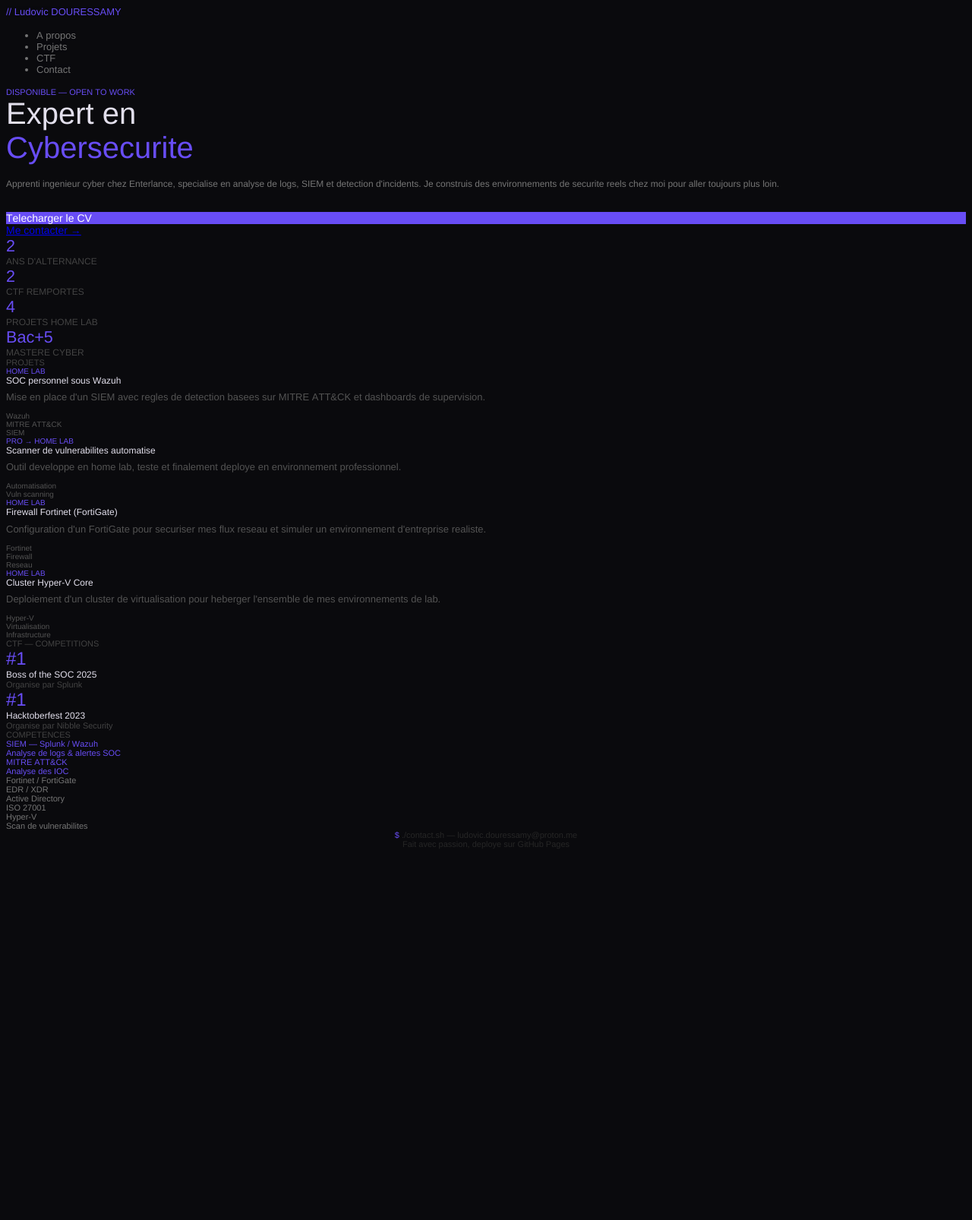
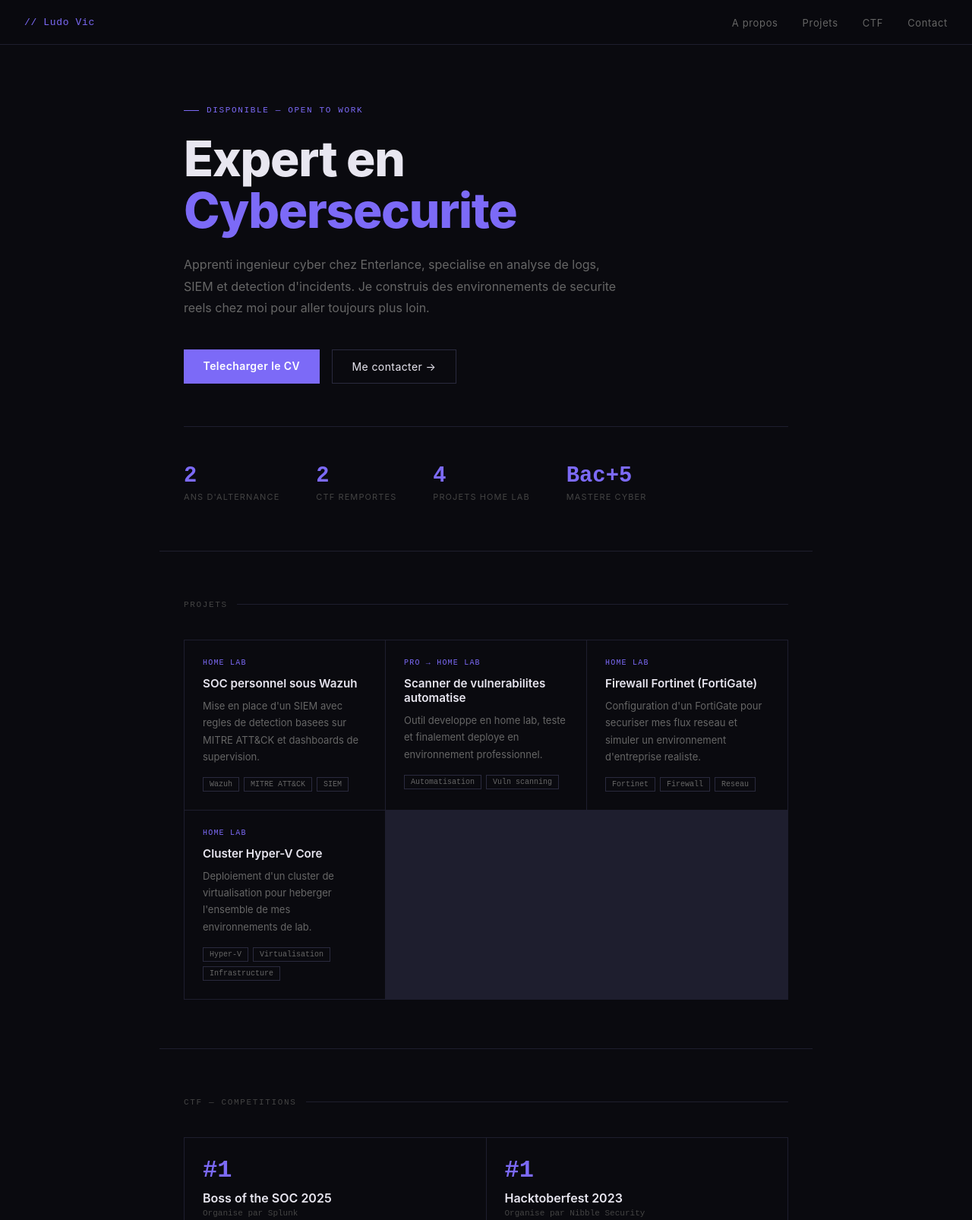
Before and after one commit to d-ludo/d-ludo.github.io, a plain HTML site: page index.html in a window 1280 px wide. Shown: the top 1606 px of the page at 76% size. Before the commit the page ends 1125 px from the top, so only its background shows below. Drawn offline with Linux system fonts and the light colour scheme.

Commit message:
Update index.html

```diff
--- a/index.html
+++ b/index.html
@@ -1,107 +1,451 @@
-<!DOCTYPE html PUBLIC "-//W3C//DTD HTML 4.01//EN" "http://www.w3.org/TR/html4/strict.dtd">
-<html>
+<!DOCTYPE html>
+<html lang="fr">
 <head>
-  <meta http-equiv="Content-Type" content="text/html; charset=utf-8">
-  <meta http-equiv="Content-Style-Type" content="text/css">
-  <title></title>
-  <meta name="Generator" content="Cocoa HTML Writer">
-  <meta name="CocoaVersion" content="2685.4">
-  <style type="text/css">
-    body {background-color: #0a0a0d}
-    p.p1 {margin: 0.0px 0.0px 0.0px 0.0px; font: 13.0px 'Helvetica Neue'; color: #684df5; -webkit-text-stroke: #684df5}
-    p.p4 {margin: 0.0px 0.0px 0.0px 0.0px; font: 11.0px 'Helvetica Neue'; color: #684df5; -webkit-text-stroke: #684df5}
-    p.p6 {margin: 0.0px 0.0px 30.0px 0.0px; font: 12.0px 'Helvetica Neue'; color: #757575; -webkit-text-stroke: #757575}
-    p.p7 {margin: 0.0px 0.0px 0.0px 0.0px; font: 14.0px 'Helvetica Neue'; color: #ffffff; -webkit-text-stroke: #ffffff; background-color: #684df5}
-    p.p8 {margin: 0.0px 0.0px 0.0px 0.0px; font: 14.0px 'Helvetica Neue'; color: #e2dfec; -webkit-text-stroke: #e2dfec}
-    p.p9 {margin: 0.0px 0.0px 0.0px 0.0px; font: 21.6px 'Helvetica Neue'; color: #684df5; -webkit-text-stroke: #684df5}
-    p.p10 {margin: 0.0px 0.0px 0.0px 0.0px; font: 12.0px 'Helvetica Neue'; color: #434343; -webkit-text-stroke: #434343}
-    p.p11 {margin: 0.0px 0.0px 0.0px 0.0px; font: 11.0px 'Helvetica Neue'; color: #434343; -webkit-text-stroke: #434343}
-    p.p12 {margin: 0.0px 0.0px 0.0px 0.0px; font: 10.0px 'Helvetica Neue'; color: #684df5; -webkit-text-stroke: #684df5}
-    p.p14 {margin: 0.0px 0.0px 12.0px 0.0px; font: 13.0px 'Helvetica Neue'; color: #535353; -webkit-text-stroke: #535353}
-    p.p15 {margin: 0.0px 0.0px 0.0px 0.0px; font: 10.0px 'Helvetica Neue'; color: #535353; -webkit-text-stroke: #535353}
-    p.p16 {margin: 0.0px 0.0px 0.0px 0.0px; font: 24.0px 'Helvetica Neue'; color: #684df5; -webkit-text-stroke: #684df5}
-    p.p17 {margin: 0.0px 0.0px 0.0px 0.0px; font: 12.0px 'Helvetica Neue'; color: #e2dfec; -webkit-text-stroke: #e2dfec}
-    p.p18 {margin: 0.0px 0.0px 0.0px 0.0px; font: 11.0px 'Helvetica Neue'; color: #757575; -webkit-text-stroke: #757575}
-    p.p19 {margin: 0.0px 0.0px 0.0px 0.0px; text-align: center; font: 11.0px 'Helvetica Neue'; color: #262626; -webkit-text-stroke: #262626}
-    li.li2 {margin: 0.0px 0.0px 0.0px 0.0px; font: 13.0px 'Helvetica Neue'; color: #757575; -webkit-text-stroke: #757575}
-    li.li3 {margin: 0.0px 0.0px 0.0px 0.0px; font: 13.0px 'Helvetica Neue'; color: #757575}
-    span.s1 {font-kerning: none; background-color: rgba(10, 10, 13, 0.85)}
-    span.s2 {background-color: rgba(10, 10, 13, 0.85); -webkit-text-stroke: 0px #000000}
-    span.s3 {background-color: rgba(10, 10, 13, 0.85)}
-    span.s4 {font-kerning: none; background-color: rgba(10, 10, 13, 0.85); -webkit-text-stroke: 0px #757575}
-    span.s5 {font-kerning: none}
-    span.s6 {font-kerning: none; color: #e2dfec; -webkit-text-stroke: 0px #e2dfec}
-    span.s7 {font: 14.0px 'Helvetica Neue'; font-kerning: none; color: #e2dfec; -webkit-text-stroke: 0px #e2dfec}
-    span.s8 {font-kerning: none; background-color: #0a0a0d}
-    span.s9 {font-kerning: none; color: #684df5; -webkit-text-stroke: 0px #684df5}
-    ul.ul1 {list-style-type: disc}
+  <meta charset="UTF-8">
+  <meta name="viewport" content="width=device-width, initial-scale=1.0">
+  <title>Ludo Vic — Expert en Cybersecurite</title>
+  <style>
+    *, *::before, *::after { margin: 0; padding: 0; box-sizing: border-box; }
+
+    :root {
+      --purple: #7c6af7;
+      --bg: #0a0a0f;
+      --bg2: #111118;
+      --border: #1e1e2e;
+      --border2: #2a2a3e;
+      --text: #e8e6f0;
+      --muted: #666;
+      --dim: #444;
+    }
+
+    body {
+      font-family: -apple-system, BlinkMacSystemFont, 'Segoe UI', system-ui, sans-serif;
+      background: var(--bg);
+      color: var(--text);
+      min-height: 100vh;
+      -webkit-font-smoothing: antialiased;
+    }
+
+    a { text-decoration: none; color: inherit; }
+
+    nav {
+      display: flex;
+      justify-content: space-between;
+      align-items: center;
+      padding: 1.2rem 2rem;
+      border-bottom: 1px solid var(--border);
+      position: sticky;
+      top: 0;
+      background: rgba(10,10,15,0.92);
+      backdrop-filter: blur(12px);
+      -webkit-backdrop-filter: blur(12px);
+      z-index: 100;
+    }
+
+    .nav-logo {
+      font-family: 'Courier New', monospace;
+      font-size: 13px;
+      color: var(--purple);
+      letter-spacing: 0.05em;
+    }
+
+    .nav-links {
+      display: flex;
+      gap: 2rem;
+      list-style: none;
+    }
+
+    .nav-links a {
+      font-size: 13px;
+      color: var(--muted);
+      letter-spacing: 0.05em;
+      transition: color 0.2s;
+    }
+
+    .nav-links a:hover { color: var(--text); }
+
+    .hero {
+      padding: 5rem 2rem 4rem;
+      max-width: 860px;
+      margin: 0 auto;
+    }
+
+    .hero-tag {
+      font-family: 'Courier New', monospace;
+      font-size: 11px;
+      color: var(--purple);
+      letter-spacing: 0.15em;
+      text-transform: uppercase;
+      margin-bottom: 1.5rem;
+      display: flex;
+      align-items: center;
+      gap: 10px;
+    }
+
+    .hero-tag::before {
+      content: '';
+      display: inline-block;
+      width: 20px;
+      height: 1px;
+      background: var(--purple);
+    }
+
+    h1 {
+      font-size: clamp(2.4rem, 6vw, 4rem);
+      font-weight: 800;
+      line-height: 1.05;
+      margin-bottom: 1.5rem;
+      letter-spacing: -0.02em;
+    }
+
+    .accent { color: var(--purple); }
+
+    .hero-desc {
+      font-size: 1rem;
+      color: var(--muted);
+      line-height: 1.8;
+      max-width: 580px;
+      margin-bottom: 2.5rem;
+    }
+
+    .hero-cta {
+      display: flex;
+      gap: 1rem;
+      flex-wrap: wrap;
+    }
+
+    .btn-primary {
+      padding: 0.8rem 1.6rem;
+      background: var(--purple);
+      color: #fff;
+      border: none;
+      font-size: 14px;
+      font-weight: 600;
+      cursor: pointer;
+      letter-spacing: 0.03em;
+      transition: opacity 0.2s;
+      display: inline-block;
+    }
+
+    .btn-primary:hover { opacity: 0.85; }
+
+    .btn-outline {
+      padding: 0.8rem 1.6rem;
+      background: transparent;
+      color: var(--text);
+      border: 1px solid var(--border2);
+      font-size: 14px;
+      cursor: pointer;
+      letter-spacing: 0.03em;
+      transition: border-color 0.2s;
+      display: inline-block;
+    }
+
+    .btn-outline:hover { border-color: var(--purple); }
+
+    .stats-row {
+      display: flex;
+      gap: 3rem;
+      margin-top: 3.5rem;
+      padding-top: 3rem;
+      border-top: 1px solid var(--border);
+      flex-wrap: wrap;
+    }
+
+    .stat-number {
+      font-family: 'Courier New', monospace;
+      font-size: 1.8rem;
+      font-weight: 700;
+      color: var(--purple);
+    }
+
+    .stat-label {
+      font-size: 11px;
+      color: var(--dim);
+      margin-top: 4px;
+      letter-spacing: 0.1em;
+      text-transform: uppercase;
+    }
+
+    section {
+      max-width: 860px;
+      margin: 0 auto;
+      padding: 4rem 2rem;
+      border-top: 1px solid var(--border);
+    }
+
+    .section-label {
+      font-family: 'Courier New', monospace;
+      font-size: 11px;
+      color: var(--dim);
+      letter-spacing: 0.15em;
+      text-transform: uppercase;
+      margin-bottom: 2.5rem;
+      display: flex;
+      align-items: center;
+      gap: 12px;
+    }
+
+    .section-label::after {
+      content: '';
+      flex: 1;
+      height: 1px;
+      background: var(--border);
+    }
+
+    .projects-grid {
+      display: grid;
+      grid-template-columns: repeat(auto-fit, minmax(240px, 1fr));
+      gap: 1px;
+      background: var(--border);
+      border: 1px solid var(--border);
+    }
+
+    .project-card {
+      background: var(--bg);
+      padding: 1.5rem;
+      transition: background 0.2s;
+    }
+
+    .project-card:hover { background: var(--bg2); }
+
+    .project-type {
+      font-family: 'Courier New', monospace;
+      font-size: 10px;
+      color: var(--purple);
+      letter-spacing: 0.12em;
+      text-transform: uppercase;
+      margin-bottom: 0.75rem;
+    }
+
+    .project-card h3 {
+      font-size: 0.95rem;
+      font-weight: 600;
+      margin-bottom: 0.6rem;
+      color: var(--text);
+    }
+
+    .project-card p {
+      font-size: 13px;
+      color: var(--muted);
+      line-height: 1.7;
+      margin-bottom: 1rem;
+    }
+
+    .project-tags {
+      display: flex;
+      flex-wrap: wrap;
+      gap: 6px;
+    }
+
+    .tag {
+      font-family: 'Courier New', monospace;
+      font-size: 10px;
+      padding: 3px 8px;
+      border: 1px solid var(--border2);
+      color: var(--muted);
+    }
+
+    .ctf-grid {
+      display: grid;
+      grid-template-columns: 1fr 1fr;
+      gap: 1px;
+      background: var(--border);
+      border: 1px solid var(--border);
+    }
+
+    .ctf-card {
+      background: var(--bg);
+      padding: 1.5rem;
+    }
+
+    .ctf-rank {
+      font-family: 'Courier New', monospace;
+      font-size: 2rem;
+      font-weight: 700;
+      color: var(--purple);
+      margin-bottom: 0.5rem;
+    }
+
+    .ctf-name {
+      font-size: 1rem;
+      font-weight: 600;
+      margin-bottom: 0.3rem;
+      color: var(--text);
+    }
+
+    .ctf-org {
+      font-family: 'Courier New', monospace;
+      font-size: 11px;
+      color: var(--dim);
+    }
+
+    .skills-list {
+      display: flex;
+      flex-wrap: wrap;
+      gap: 8px;
+    }
+
+    .skill-pill {
+      font-family: 'Courier New', monospace;
+      font-size: 11px;
+      padding: 6px 14px;
+      border: 1px solid var(--border2);
+      color: var(--muted);
+      letter-spacing: 0.04em;
+      transition: border-color 0.2s, color 0.2s;
+      cursor: default;
+    }
+
+    .skill-pill:hover { border-color: var(--purple); color: var(--text); }
+    .skill-pill.hl { border-color: var(--purple); color: var(--purple); }
+
+    footer {
+      border-top: 1px solid var(--border);
+      padding: 2rem;
+      text-align: center;
+      font-family: 'Courier New', monospace;
+      font-size: 11px;
+      color: var(--dim);
+      letter-spacing: 0.08em;
+    }
+
+    footer .cmd { color: var(--purple); display: block; margin-bottom: 0.5rem; }
+
+    @media (max-width: 600px) {
+      nav { padding: 1rem; }
+      .nav-links { gap: 1rem; }
+      .hero { padding: 3rem 1rem 2rem; }
+      section { padding: 3rem 1rem; }
+      .ctf-grid { grid-template-columns: 1fr; }
+      .stats-row { gap: 1.5rem; }
+    }
   </style>
 </head>
 <body>
-<p class="p1"><span class="s1">// Ludovic DOURESSAMY </span></p>
-<ul class="ul1">
-  <li class="li2"><span class="s2"></span><span class="s1">A propos</span></li>
-  <li class="li2"><span class="s2"></span><span class="s1">Projets</span></li>
-  <li class="li3"><span class="s3"></span><span class="s4">CTF</span></li>
-  <li class="li2"><span class="s2"></span><span class="s1">Contact</span></li>
-</ul>
-<p class="p4"><span class="s5">DISPONIBLE — OPEN TO WORK</span></p>
-<h1 style="margin: 0.0px 0.0px 18.0px 0.0px; font: 40.0px 'Helvetica Neue'; color: #684df5; -webkit-text-stroke: #684df5"><span class="s6">Expert en<br>
-</span><span class="s5">Cybersecurite</span></h1>
-<p class="p6"><span class="s5">Apprenti ingenieur cyber chez Enterlance, specialise en analyse de logs, SIEM et detection d'incidents. Je construis des environnements de securite reels chez moi pour aller toujours plus loin.</span></p>
-<p class="p7"><span class="s5">Telecharger le CV</span></p>
-<p class="p8"><span class="s5"><a href="mailto:ludovic.douressamy@proton.me">Me contacter →<span class="s7"></span></a></span></p>
-<p class="p9"><span class="s5">2</span></p>
-<p class="p10"><span class="s5">ANS D'ALTERNANCE</span></p>
-<p class="p9"><span class="s5">2</span></p>
-<p class="p10"><span class="s5">CTF REMPORTES</span></p>
-<p class="p9"><span class="s5">4</span></p>
-<p class="p10"><span class="s5">PROJETS HOME LAB</span></p>
-<p class="p9"><span class="s5">Bac+5</span></p>
-<p class="p10"><span class="s5">MASTERE CYBER</span></p>
-<p class="p11"><span class="s5">PROJETS</span></p>
-<p class="p12"><span class="s8">HOME LAB</span></p>
-<h3 style="margin: 0.0px 0.0px 7.2px 0.0px; font: 12.0px 'Helvetica Neue'; color: #e2dfec; -webkit-text-stroke: #e2dfec"><span class="s8">SOC personnel sous Wazuh</span></h3>
-<p class="p14"><span class="s8">Mise en place d'un SIEM avec regles de detection basees sur MITRE ATT&amp;CK et dashboards de supervision.</span></p>
-<p class="p15"><span class="s8">Wazuh</span></p>
-<p class="p15"><span class="s8">MITRE ATT&amp;CK</span></p>
-<p class="p15"><span class="s8">SIEM</span></p>
-<p class="p12"><span class="s8">PRO → HOME LAB</span></p>
-<h3 style="margin: 0.0px 0.0px 7.2px 0.0px; font: 12.0px 'Helvetica Neue'; color: #e2dfec; -webkit-text-stroke: #e2dfec"><span class="s8">Scanner de vulnerabilites automatise</span></h3>
-<p class="p14"><span class="s8">Outil developpe en home lab, teste et finalement deploye en environnement professionnel.</span></p>
-<p class="p15"><span class="s8">Automatisation</span></p>
-<p class="p15"><span class="s8">Vuln scanning</span></p>
-<p class="p12"><span class="s8">HOME LAB</span></p>
-<h3 style="margin: 0.0px 0.0px 7.2px 0.0px; font: 12.0px 'Helvetica Neue'; color: #e2dfec; -webkit-text-stroke: #e2dfec"><span class="s8">Firewall Fortinet (FortiGate)</span></h3>
-<p class="p14"><span class="s8">Configuration d'un FortiGate pour securiser mes flux reseau et simuler un environnement d'entreprise realiste.</span></p>
-<p class="p15"><span class="s8">Fortinet</span></p>
-<p class="p15"><span class="s8">Firewall</span></p>
-<p class="p15"><span class="s8">Reseau</span></p>
-<p class="p12"><span class="s8">HOME LAB</span></p>
-<h3 style="margin: 0.0px 0.0px 7.2px 0.0px; font: 12.0px 'Helvetica Neue'; color: #e2dfec; -webkit-text-stroke: #e2dfec"><span class="s8">Cluster Hyper-V Core</span></h3>
-<p class="p14"><span class="s8">Deploiement d'un cluster de virtualisation pour heberger l'ensemble de mes environnements de lab.</span></p>
-<p class="p15"><span class="s8">Hyper-V</span></p>
-<p class="p15"><span class="s8">Virtualisation</span></p>
-<p class="p15"><span class="s8">Infrastructure</span></p>
-<p class="p11"><span class="s5">CTF — COMPETITIONS</span></p>
-<p class="p16"><span class="s8">#1</span></p>
-<p class="p17"><span class="s8">Boss of the SOC 2025</span></p>
-<p class="p11"><span class="s8">Organise par Splunk</span></p>
-<p class="p16"><span class="s8">#1</span></p>
-<p class="p17"><span class="s8">Hacktoberfest 2023</span></p>
-<p class="p11"><span class="s8">Organise par Nibble Security</span></p>
-<p class="p11"><span class="s5">COMPETENCES</span></p>
-<p class="p4"><span class="s5">SIEM — Splunk / Wazuh</span></p>
-<p class="p4"><span class="s5">Analyse de logs &amp; alertes SOC</span></p>
-<p class="p4"><span class="s5">MITRE ATT&amp;CK</span></p>
-<p class="p4"><span class="s5">Analyse des IOC</span></p>
-<p class="p18"><span class="s5">Fortinet / FortiGate</span></p>
-<p class="p18"><span class="s5">EDR / XDR</span></p>
-<p class="p18"><span class="s5">Active Directory</span></p>
-<p class="p18"><span class="s5">ISO 27001</span></p>
-<p class="p18"><span class="s5">Hyper-V</span></p>
-<p class="p18"><span class="s5">Scan de vulnerabilites</span></p>
-<p class="p19"><span class="s9">$</span><span class="s5"> ./contact.sh — ludovic.douressamy@proton.me</span></p>
-<p class="p19"><span class="s5">Fait avec passion, deploye sur GitHub Pages</span></p>
+
+  <nav>
+    <div class="nav-logo">// Ludo Vic</div>
+    <ul class="nav-links">
+      <li><a href="#about">A propos</a></li>
+      <li><a href="#projects">Projets</a></li>
+      <li><a href="#ctf">CTF</a></li>
+      <li><a href="#contact">Contact</a></li>
+    </ul>
+  </nav>
+
+  <div class="hero" id="about">
+    <div class="hero-tag">Disponible &mdash; Open to work</div>
+    <h1>Expert en<br><span class="accent">Cybersecurite</span></h1>
+    <p class="hero-desc">
+      Apprenti ingenieur cyber chez Enterlance, specialise en analyse de logs, SIEM et detection d'incidents. Je construis des environnements de securite reels chez moi pour aller toujours plus loin.
+    </p>
+    <div class="hero-cta">
+      <a href="#" class="btn-primary">Telecharger le CV</a>
+      <a href="mailto:ludovic.douressamy@proton.me" class="btn-outline">Me contacter &rarr;</a>
+    </div>
+
+    <div class="stats-row">
+      <div>
+        <div class="stat-number">2</div>
+        <div class="stat-label">Ans d'alternance</div>
+      </div>
+      <div>
+        <div class="stat-number">2</div>
+        <div class="stat-label">CTF remportes</div>
+      </div>
+      <div>
+        <div class="stat-number">4</div>
+        <div class="stat-label">Projets Home Lab</div>
+      </div>
+      <div>
+        <div class="stat-number">Bac+5</div>
+        <div class="stat-label">Mastere Cyber</div>
+      </div>
+    </div>
+  </div>
+
+  <section id="projects">
+    <div class="section-label">Projets</div>
+    <div class="projects-grid">
+      <div class="project-card">
+        <div class="project-type">Home Lab</div>
+        <h3>SOC personnel sous Wazuh</h3>
+        <p>Mise en place d'un SIEM avec regles de detection basees sur MITRE ATT&amp;CK et dashboards de supervision.</p>
+        <div class="project-tags">
+          <span class="tag">Wazuh</span>
+          <span class="tag">MITRE ATT&amp;CK</span>
+          <span class="tag">SIEM</span>
+        </div>
+      </div>
+      <div class="project-card">
+        <div class="project-type">Pro &rarr; Home Lab</div>
+        <h3>Scanner de vulnerabilites automatise</h3>
+        <p>Outil developpe en home lab, teste et finalement deploye en environnement professionnel.</p>
+        <div class="project-tags">
+          <span class="tag">Automatisation</span>
+          <span class="tag">Vuln scanning</span>
+        </div>
+      </div>
+      <div class="project-card">
+        <div class="project-type">Home Lab</div>
+        <h3>Firewall Fortinet (FortiGate)</h3>
+        <p>Configuration d'un FortiGate pour securiser mes flux reseau et simuler un environnement d'entreprise realiste.</p>
+        <div class="project-tags">
+          <span class="tag">Fortinet</span>
+          <span class="tag">Firewall</span>
+          <span class="tag">Reseau</span>
+        </div>
+      </div>
+      <div class="project-card">
+        <div class="project-type">Home Lab</div>
+        <h3>Cluster Hyper-V Core</h3>
+        <p>Deploiement d'un cluster de virtualisation pour heberger l'ensemble de mes environnements de lab.</p>
+        <div class="project-tags">
+          <span class="tag">Hyper-V</span>
+          <span class="tag">Virtualisation</span>
+          <span class="tag">Infrastructure</span>
+        </div>
+      </div>
+    </div>
+  </section>
+
+  <section id="ctf">
+    <div class="section-label">CTF &mdash; Competitions</div>
+    <div class="ctf-grid">
+      <div class="ctf-card">
+        <div class="ctf-rank">#1</div>
+        <div class="ctf-name">Boss of the SOC 2025</div>
+        <div class="ctf-org">Organise par Splunk</div>
+      </div>
+      <div class="ctf-card">
+        <div class="ctf-rank">#1</div>
+        <div class="ctf-name">Hacktoberfest 2023</div>
+        <div class="ctf-org">Organise par Nibble Security</div>
+      </div>
+    </div>
+  </section>
+
+  <section>
+    <div class="section-label">Competences</div>
+    <div class="skills-list">
+      <span class="skill-pill hl">SIEM &mdash; Splunk / Wazuh</span>
+      <span class="skill-pill hl">Analyse de logs &amp; alertes SOC</span>
+      <span class="skill-pill hl">MITRE ATT&amp;CK</span>
+      <span class="skill-pill hl">Analyse des IOC</span>
+      <span class="skill-pill">Fortinet / FortiGate</span>
+      <span class="skill-pill">EDR / XDR</span>
+      <span class="skill-pill">Active Directory</span>
+      <span class="skill-pill">ISO 27001</span>
+      <span class="skill-pill">Hyper-V</span>
+      <span class="skill-pill">Scan de vulnerabilites</span>
+    </div>
+  </section>
+
+  <footer id="contact">
+    <span class="cmd">$ ./contact.sh &mdash; ludovic.douressamy@proton.me</span>
+    Fait avec passion &mdash; deploye sur GitHub Pages
+  </footer>
+
 </body>
 </html>
```
